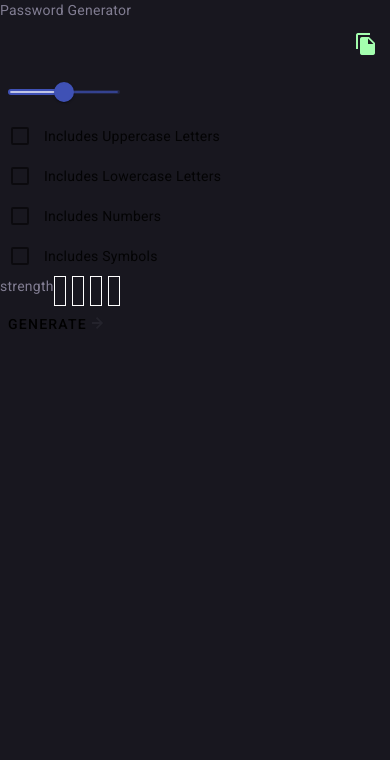
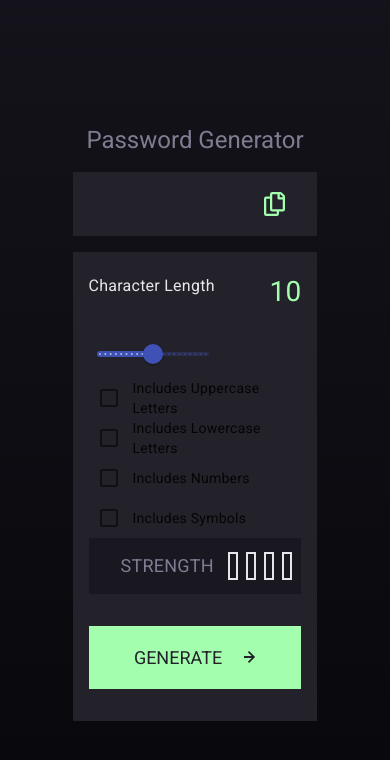
Before and after one commit to eawebmaster20/password-generator, an Angular app: page / in a window 390 px wide. Shown: the top 760 px of the page. Built offline with nearby package versions, Linux system fonts and the light colour scheme.

Commit message:
feat: user interface

```diff
--- /dev/null
+++ b/src/app/components/password-card/password-card-mobile.component.scss
@@ -0,0 +1,80 @@
+@media (max-width: 36em) {
+    .container {
+      width: 91.6%;
+    }
+
+    p {
+      font-size: 1.6rem;
+    }
+
+    .password-display,
+    .password-placeholder {
+      font-size: 2.4rem;
+    }
+
+    .password-field {
+      height: 64px;
+      margin-bottom: 1.6rem;
+    }
+
+    .char-count {
+      font-size: 2.8rem;
+    }
+
+    .strength-box {
+      height: 56px;
+    }
+  }
+
+  @media (max-width: 27em) {
+    .password-settings {
+      padding: 2.4rem 1.6rem 3.2rem;
+    }
+
+    .strength-rating-text {
+      font-size: 1.6rem;
+    }
+  }
+
+  @media (max-width: 24em) {
+    h1 {
+      font-size: 1.6rem;
+      margin-bottom: 1.6rem;
+    }
+
+    .password-settings {
+      padding: 1.6rem
+    }
+
+    .char-length {
+      margin-bottom: 1.6rem;
+    }
+
+    .char-length-slider {
+      height: 8px;
+      margin-bottom: 4.2rem;
+    }
+
+    .char-count {
+      font-size: 2.4rem;
+    }
+
+    .char-include-group {
+      gap: 1.6rem;
+      margin-bottom: 3.2rem;
+    }
+
+    .strength-box {
+      margin-bottom: 1.6rem;
+      padding: 0 1.6rem;
+    }
+
+    .strength-label {
+      font-size: 1.8rem;
+    }
+
+    .generate-btn {
+      padding: 1.5rem 0;
+      font-size: 1.6rem;
+    }
+  }
--- a/src/app/components/password-card/password-card.component.html
+++ b/src/app/components/password-card/password-card.component.html
@@ -1,18 +1,26 @@
 <div class="container">
-    <div class="title muted-white">Password Generator</div>
-    <div class="generated-passwrd txt-white">
-        <span>{{dataStateService.generatedPwd}}</span>
-        <button mat-icon-button>
-            <mat-icon class="copy lighted">file_copy</mat-icon>
+    <h1>Password Generator</h1>
+    <div class="password-field">
+      <span class="password-display">
+        <span class="password-placeholder">{{dataStateService.generatedPwd}}</span>
+      </span>
+
+      <div class="copy-wrapper">
+        <span class="copied-text"></span>
+        <button class="copy-btn">
+          <img src="./assets/images/icon-copy.svg" alt="Copy password">
         </button>
       </div>
-    <div class="configurator-container">
-        <div class="password-length">
-            <label for="character-length"></label>
     </div>
-        <mat-slider class="lighted"
+
+    <div class="password-settings">
+      <div class="char-length">
+        <p>Character Length</p>
+        <span class="char-count">{{dataStateService.pwdLength}}</span>
+      </div>
+      <mat-slider
             [disabled]="false"
-            [max]="100"
+            [max]="20"
             [min]="0"
             [step]="1"
             [showTickMarks]="true">
@@ -40,18 +48,48 @@
             Includes Symbols
         </mat-checkbox>
       </section>
-        <div class="password-strength">
-            <span class="muted-white">strength</span>
+
+      <div class="strength-box">
+        <span class="strength-label">Strength</span>
+        <div class="strength-rating">
+          <span class="strength-rating-text"></span>
           <div class="strength">
-                <span class="box"></span>
-                <span class="box"></span>
-                <span class="box"></span>
-                <span class="box"></span>
+            <span class="box">
+                @if(dataStateService.pwdStrength > 0){
+                    <span [class]="strengthClass"></span>
+                }
+            </span>
+            <span class="box">
+                @if(dataStateService.pwdStrength > 25){
+                    <span [class]="strengthClass"></span>
+                }
+            </span>
+            <span class="box">
+                @if(dataStateService.pwdStrength > 50){
+                    <span [class]="strengthClass"></span>
+                }
+            </span>
+            <span class="box">
+                @if(dataStateService.pwdStrength > 75){
+                    <span [class]="strengthClass"></span>
+                }
+            </span>
         </div>
         </div>
-        <button mat-button class="generate-btn">
-            GENERATE
-            <img src="assets/images/icon-arrow-right.svg" alt="right-arrow" srcset="">
+      </div>
+
+      <button (click)="generatePwd()" class="generate-btn" type="submit">
+        <span>Generate</span>
+        <svg
+          width="12"
+          height="12"
+          xmlns="http://www.w3.org/2000/svg"
+          aria-hidden="true"
+        >
+          <path
+            fill="#24232C"
+            d="m5.106 12 6-6-6-6-1.265 1.265 3.841 3.84H.001v1.79h7.681l-3.841 3.84z"/>
+        </svg>
       </button>
     </div>
   </div>
--- a/src/app/components/password-card/password-card.component.scss
+++ b/src/app/components/password-card/password-card.component.scss
@@ -17,10 +17,36 @@ section{
 }
 .strength{
     display: flex;
-    gap: 6px;
+    gap: 0.8rem;
 }
 .box{
-    width: 10px;
-    height:28px;
-    border: 1px solid white;
+    // display: flex;
+    // width: 10px;
+    // height:28px;
+    // border: 1px solid white;
+    width: 1rem;
+    height: 2.8rem;
+    border: 2px solid hsl(252, 11%, 91%);
+    background: none;
 }
+
+
+
+.danger-fill{
+    display: flex;
+    height: 100%;
+    border: none;
+    background-color: red;
+}
+.warning-fill{
+    display: flex;
+    height: 100%;
+    border: none;
+    background-color: gold;
+}
+.green-fill{
+    display: flex;
+    height: 100%;
+    border: none;
+    background-color: green;
+}
--- a/src/app/components/password-card/password-card.component.ts
+++ b/src/app/components/password-card/password-card.component.ts
@@ -17,13 +17,14 @@ import {MatSliderModule} from '@angular/material/slider';
     MatSliderModule
   ],
   templateUrl: './password-card.component.html',
-  styleUrl: './password-card.component.scss'
+  styleUrls: ['./password-card.component.scss','./password-card-mobile.component.scss']
 })
 export class PasswordCardComponent {
   uppercase:number = 0
   lowercase:number = 0
   numbers:number = 0
   symbols:number = 0
+  strengthClass:string = ''
   pwdStringData:string = "ABCDEFGHIJKLMNOPQRSTUVWXYZabcdefghijklmnopqrstuvwxyz0123456789!@#$%^&*()_+[]{}|;:,.<>?"
   constructor(public dataStateService: DataStateService){}
 
@@ -35,12 +36,19 @@ export class PasswordCardComponent {
     this.dataStateService.pwdChecker.symbol ? this.symbols = 25 : this.symbols=0;
 
     this.dataStateService.pwdStrength = this.uppercase + this.lowercase + this.numbers + this.symbols;
+
+    this.dataStateService.pwdStrength === 25 ? this.strengthClass = 'danger-fill':''
+    this.dataStateService.pwdStrength === 50 ? this.strengthClass = 'warning-fill':''
+    this.dataStateService.pwdStrength > 51 ? this.strengthClass = 'green-fill':''
   }
 
   generatePwd(){
     for (let i = 0; i < this.dataStateService.pwdLength; i++) {
       let index = Math.floor(Math.random()*this.pwdStringData.length)
       this.dataStateService.generatedPwd += this.pwdStringData[index]
+      // this.pwdStringData.replace(this.pwdStringData.charAt(index),'')
     }
+    this.dataStateService.generatedPwd = this.dataStateService.generatedPwd.slice(0, this.dataStateService.pwdLength)
+    console.log(this.dataStateService.generatedPwd)
   }
 }
--- a/src/app/services/data-state.service.ts
+++ b/src/app/services/data-state.service.ts
@@ -7,7 +7,7 @@ import { pwdChecker } from '../interfaces/data-interface';
 export class DataStateService {
   pwdStrength:number =0;
   generatedPwd:string=''
-  pwdLength:number = 50
+  pwdLength:number = 10
   uppercase:number = 0
   lowercase:number = 0
   numbers:number = 0
--- a/src/styles.scss
+++ b/src/styles.scss
@@ -26,11 +26,322 @@
 //     font-weight: normal;
 //     font-style: italic;
 // }
-html, body { height: 100%; }
-body {
-     margin: 0;
-     font-family: Roboto, "Helvetica Neue", sans-serif;
-     width: 100vw;
-     height: 100vh;
-     background-color: #18171F;
- }
+// @font-face {
+//     font-family: 'JetBrainsMono';
+//     src: url('./assets/fonts/JetBrainsMono-Italic-VariableFont_wght.ttf') format('truetype');
+//   }
+// html, body { height: 100%; }
+// body {
+//      margin: 0;
+//      font-family: Roboto, "Helvetica Neue", sans-serif;
+//      width: 100vw;
+//      height: 100vh;
+//      background-color: #18171F;
+//  }
+
+* {
+    margin: 0;
+    padding: 0;
+    box-sizing: border-box;
+  }
+
+  html {
+    font-size: 62.5%;
+  }
+
+  body {
+    display: flex;
+    align-items: center;
+    justify-content: center;
+
+    font-family: 'JetBrainsMono';
+    height: 100vh;
+    background: linear-gradient(180deg, #14131B 0%, #08070B 100%);
+  }
+
+  @font-face {
+    font-family: 'JetBrainsMono';
+    src: url(./assets/fonts/static/JetBrainsMono-Bold.ttf) format('truetype');
+  }
+
+  .container {
+    margin: 0 auto;
+    width: 54rem;
+  }
+
+  h1 {
+    font-size: 2.4rem;
+    text-align: center;
+    color: hsl(251, 9%, 53%);
+
+    margin-bottom: 3.2rem;
+  }
+
+  p {
+    font-size: 1.8rem;
+    color: hsl(252, 11%, 91%);
+  }
+
+  /********************************************/
+  /*PASSWORD FIELD*/
+  /********************************************/
+  .password-field {
+    display: flex;
+    align-items: center;
+    justify-content: space-between;
+
+    height: 8rem;
+    padding: 0 3.2rem;
+    margin-bottom: 2.4rem;
+    background-color: hsl(248, 10%, 15%);
+  }
+
+  .password-display {
+    font-size: 3.2rem;
+    color: hsl(252, 11%, 91%);
+  }
+
+  .password-placeholder {
+    font-size: 3.2rem;
+    color: hsl(252, 11%, 91%);
+    opacity: 0.25;
+  }
+
+  .copy-wrapper {
+    display: flex;
+    align-items: center;
+    gap: 1.6rem;
+  }
+
+  .copied-text {
+    font-size: 1.8rem;
+    text-transform: uppercase;
+    color: hsl(127, 100%, 82%);
+  }
+
+  .copy-btn {
+    display: flex;
+    align-items: center;
+    justify-content: center;
+
+    background: none;
+    border: none;
+    cursor: pointer;
+  }
+
+  .copy-btn:hover img {
+    filter: contrast(3.5);
+  }
+
+  /********************************************/
+  /*PASSWORD SETTINGS*/
+  /********************************************/
+
+  .password-settings {
+    padding: 2.4rem 3.2rem 3.2rem;
+    background-color: hsl(248, 10%, 15%);
+  }
+
+  /********************************************/
+  /*PASSWORD LENGTH SLIDER*/
+
+  .char-length {
+    display: flex;
+    align-items: center;
+    justify-content: space-between;
+
+    margin-bottom: 2.2rem;
+  }
+
+  .char-count {
+    font-size: 3.2rem;
+    color: hsl(127, 100%, 82%);
+  }
+
+  .char-length-slider {
+    -webkit-appearance: none;
+    margin-right: 15px;
+    width: 100%;
+    height: 7px;
+    margin-bottom: 3.6rem;
+    background: hsl(248, 15%, 11%);
+    background-image: linear-gradient(hsl(127, 100%, 82%), hsl(127, 100%, 82%));
+    background-size: 50% 100%;
+    background-repeat: no-repeat;
+  }
+
+  /*************************/
+  /*CHROME*/
+  .char-length-slider::-webkit-slider-thumb {
+    -webkit-appearance: none;
+    height: 28px;
+    width: 28px;
+    border: 2px solid hsl(252, 11%, 91%);
+    border-radius: 50%;
+    background-color: hsl(252, 11%, 91%);
+    cursor: pointer;
+  }
+
+  .char-length-slider::-webkit-slider-thumb:hover {
+    border: 2px solid hsl(127, 100%, 82%);
+    background-color: hsl(248, 15%, 11%);
+  }
+
+  .char-length-slider::-webkit-slider-runnable-track  {
+    -webkit-appearance: none;
+    box-shadow: none;
+    border: none;
+    background: transparent;
+  }
+
+  /*************************/
+  /*FIREFOX*/
+  .char-length-slider::-moz-range-thumb {
+    -moz-appearance: none;
+    height: 28px;
+    width: 28px;
+    border: 2px solid hsl(252, 11%, 91%);
+    border-radius: 50%;
+    background-color: hsl(252, 11%, 91%);
+    cursor: pointer;
+  }
+
+  .char-length-slider::-moz-range-thumb:hover,
+  .char-length-slider::-moz-range-thumb:active {
+    border: 2px solid hsl(127, 100%, 82%);
+    background-color: hsl(248, 15%, 11%);
+  }
+
+
+  /********************************************/
+  /*CHECK BOXES*/
+  .char-include-group {
+    display: flex;
+    flex-direction: column;
+    gap: 2rem;
+
+    margin-bottom: 3.4rem;
+  }
+
+  label {
+    display: block;
+    padding-left: 4.4rem;
+    position: relative;
+  }
+
+  input[type=checkbox] {
+    position: absolute;
+    width: 0;
+    height: 0;
+    opacity: 0;
+  }
+
+  .custom-checkbox {
+    display: flex;
+    align-items: center;
+    justify-content: center;
+
+    position: absolute;
+    top: 2px;
+    left: 0;
+
+    height: 2rem;
+    width: 2rem;
+    border: 2px solid hsl(252, 11%, 91%);
+    cursor: pointer;
+  }
+
+  .custom-checkbox::after {
+    display: none;
+    content: url('./assets/images/icon-check.svg');
+    position: absolute;
+    top: 3px;
+  }
+
+  .custom-checkbox:hover {
+    border-color: hsl(127, 100%, 82%);
+  }
+
+  input[type=checkbox]:checked ~ .custom-checkbox {
+    border-color: hsl(127, 100%, 82%);
+    background-color: hsl(127, 100%, 82%);
+  }
+
+  input[type=checkbox]:checked ~ .custom-checkbox::after {
+    display: block;
+  }
+
+  input[type=checkbox]:focus ~ .custom-checkbox {
+    outline: 2px solid Highlight;
+    outline: 2px solid -webkit-focus-ring-color;
+  }
+
+  /********************************************/
+  /*PASSWORD STRENGTH*/
+
+  .strength-box {
+    display: flex;
+    align-items: center;
+    justify-content: space-between;
+
+    font-size: 1.8rem;
+    text-transform: uppercase;
+    color: hsl(251, 9%, 53%);
+
+    margin-bottom: 3.2rem;
+    padding: 0 3.2rem;
+    height: 7.2rem;
+    background-color: hsl(248, 15%, 11%);
+  }
+
+  .strength-rating {
+    display: flex;
+    align-items: center;
+    gap: 1.4rem;
+  }
+
+  .strength-rating-text {
+    font-size: 2.4rem;
+    color: hsl(252, 11%, 91%);
+  }
+
+  .strength-rating-bars {
+    display: flex;
+    gap: 0.8rem;
+  }
+
+  .bar {
+    width: 1rem;
+    height: 2.8rem;
+    border: 2px solid hsl(252, 11%, 91%);
+    background: none;
+  }
+
+  /********************************************/
+  /*GENERATE BUTTON*/
+  .generate-btn {
+    display: flex;
+    align-items: center;
+    justify-content: center;
+    gap: 2.2rem;
+
+    font-family: inherit;
+    font-size: 1.8rem;
+    text-transform: uppercase;
+    color: hsl(247, 11%, 15%);
+
+    width: 100%;
+    padding: 1.9rem 0;
+    border: 2px solid hsl(127, 100%, 82%);
+    background-color: hsl(127, 100%, 82%);
+    cursor: pointer;
+  }
+
+  .generate-btn:hover {
+    color: hsl(127, 100%, 82%);
+    background-color: hsl(247, 11%, 15%);
+  }
+
+  .generate-btn:hover path {
+    fill: #a3ffae;
+  }
```
Lines whose indentation alone changed are shown as unchanged.
